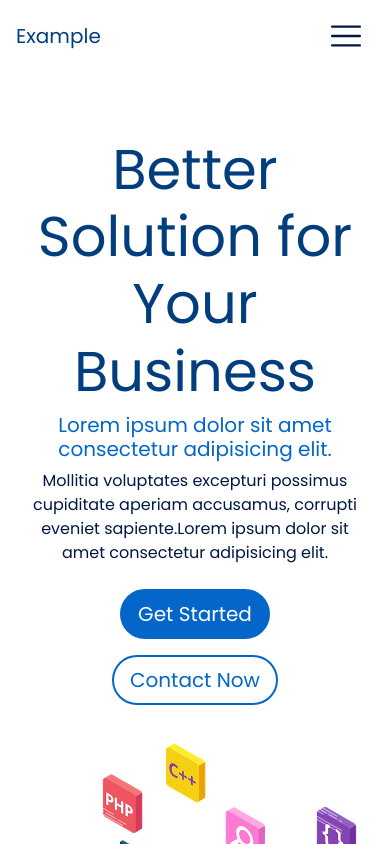
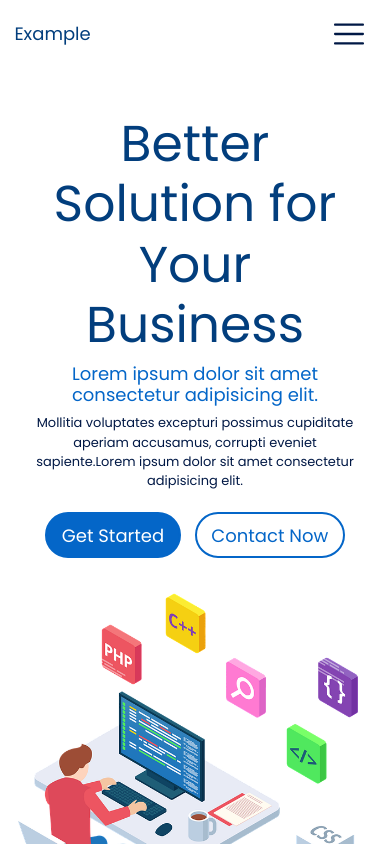
Before and after one commit to labhanshsatpute/reactjs-project-01, a React (Create React App) app: page / in a window 390 px wide. Shown: the top 844 px of the page. Built offline with nearby package versions, Linux system fonts and the light colour scheme.

Commit message:
Font Changes for Responsiveness

```diff
--- a/src/index.css
+++ b/src/index.css
@@ -143,6 +143,9 @@ div.map-card {
 
 /* Media Queries */
 @media (max-width: 767px) {
+  * {
+    font-size: 0.9rem;
+  }
   img.testimonials-img {
     height: 50%;
     width: 50%;
```
